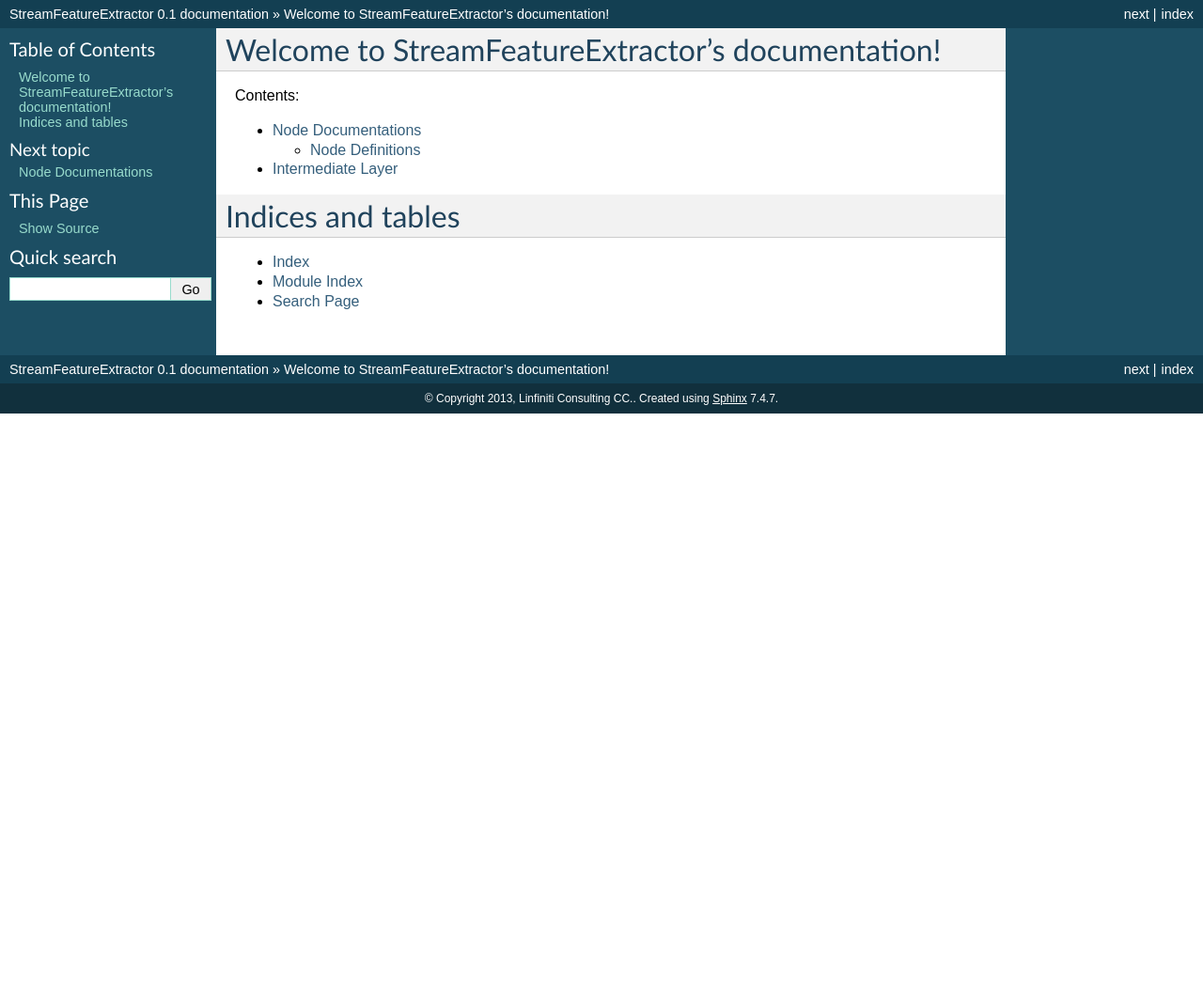
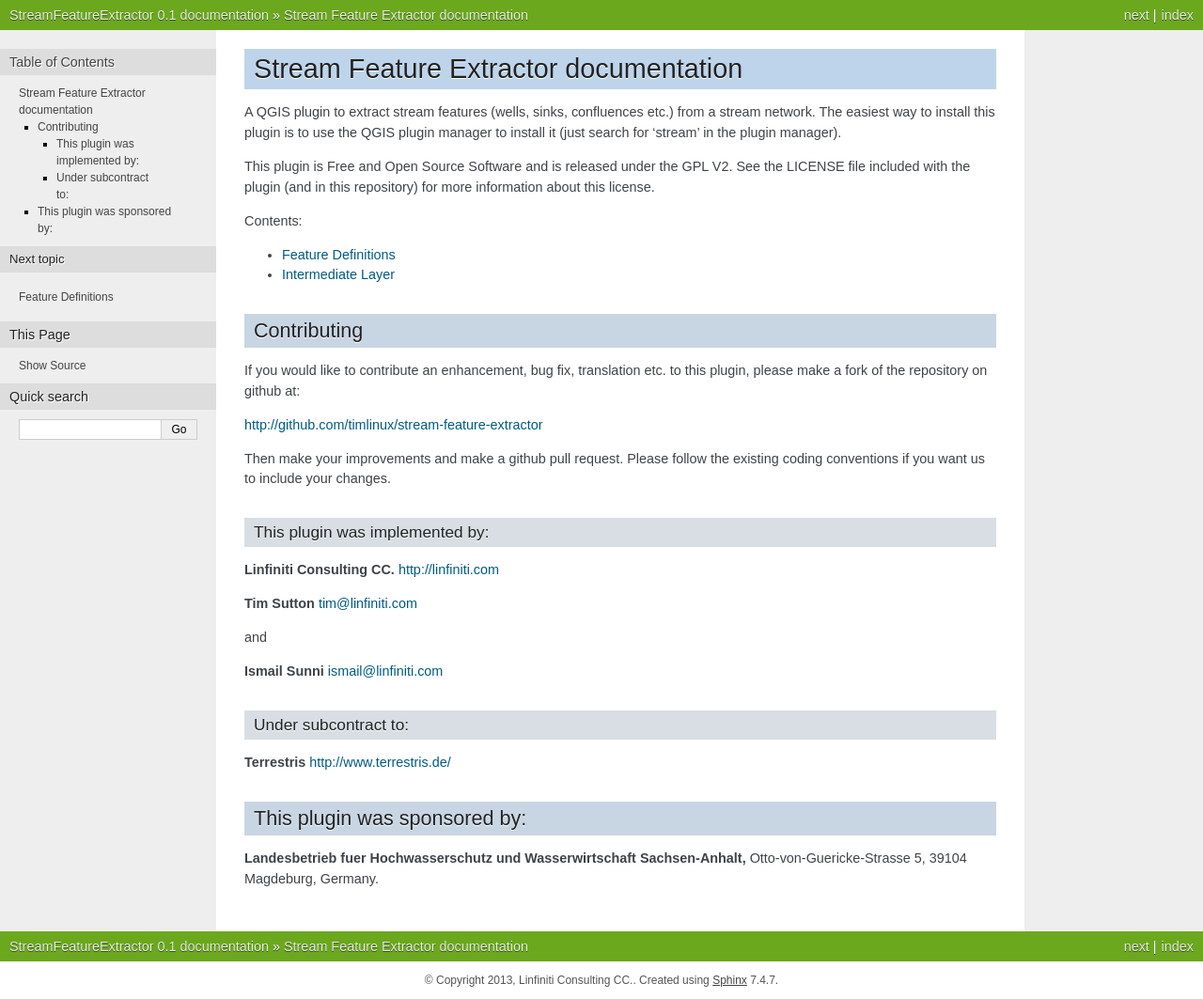
Before and after one commit to kartoza/stream_feature_extractor, a Sphinx documentation site: the page built from help/source/index.rst, in a window 1280 px wide. Shown: the whole page at 94% size. Built offline with Sphinx 7.4.7, drawn with Linux system fonts in a browser that asks for light colours; formulas are drawn with MathJax 3; before the commit the page ends 900 px from its top, so only the background shows below that.

Commit message:
Fix for context help. Updates to docs. Fixed sentry flag in options. Logging tweaks.

```diff
--- a/__init__.py
+++ b/__init__.py
@@ -24,10 +24,9 @@
 # this import required to enable PyQt API v2
 import qgis  # pylint: disable=W0611
 
-import os
 import custom_logging
 
-os.environ['SENTRY'] = '1'
+
 sentry_url = (
     'http://b257c02328384628a50de20d257cf06e:'
     'ab515d8c88b746d484351321b0111b44@sentry.linfiniti.com/10')
--- a/custom_logging.py
+++ b/custom_logging.py
@@ -135,10 +135,6 @@
     formatter = logging.Formatter(
         '%(asctime)s - %(name)s - %(levelname)s - %(message)s')
     # create syslog handler which logs even debug messages
-    # (ariel): Make this log to /var/log/safe.log instead of
-    #               /var/log/syslog
-    # (Tim) Ole and I discussed this - we prefer to log into the
-    # user's temporary working directory.
     log_temp_dir = temp_dir('logs')
     path = os.path.join(log_temp_dir, 'qgis.log')
     if log_file is None:
@@ -160,7 +156,7 @@
     #  * Enable the 'plugins/use_sentry' QSettings option
     # before this will be enabled.
     settings = QtCore.QSettings()
-    flag = settings.value('plugins/use_sentry', False)
+    flag = settings.value('stream-feature-extractor/sentry-logging', False)
     if 'SENTRY' in os.environ or flag:
         client = Client(sentry_url)
         sentry_handler = SentryHandler(client)
--- a/help/source/conf.py
+++ b/help/source/conf.py
@@ -91,7 +91,7 @@
 
 # The theme to use for HTML and HTML Help pages.  See the documentation for
 # a list of builtin themes.
-html_theme = 'default'
+html_theme = 'nature'
 
 # Theme options are theme-specific and customize the look and feel of a theme
 # further.  For a list of options available for each theme, see the
--- a/help/source/nodes.rst
+++ b/help/source/features.rst
@@ -1,10 +1,10 @@
-.. _node_documentations:
+.. _node_documentation:
 
-Node Documentations
+Feature Definitions
 ===================
 
-Node Definitions
-----------------
+This document describes the logic used for determining what type (if any) of
+feature each node represents.
 
 1. Crossing / *Kreuzung*
 
--- a/help/source/index.rst
+++ b/help/source/index.rst
@@ -1,22 +1,62 @@
-.. StreamFeatureExtractor documentation master file, created by
-   sphinx-quickstart on Sun Feb 12 17:11:03 2012.
-   You can adapt this file completely to your liking, but it should at least
-   contain the root `toctree` directive.
 
-Welcome to StreamFeatureExtractor's documentation!
-==================================================
+Stream Feature Extractor documentation
+======================================
+
+A QGIS plugin to extract stream features (wells, sinks, confluences etc.)
+from a stream network. The easiest way to install this plugin is to use
+the QGIS plugin manager to install it (just search for 'stream' in the
+plugin manager).
+
+This plugin is Free and Open Source Software and is released under the GPL V2.
+See the LICENSE file included with the plugin (and in this repository) for
+more information about this license.
 
 Contents:
 
 .. toctree::
    :maxdepth: 2
 
-   nodes
+   features
    intermediate_layer
 
-Indices and tables
-==================
 
-* :ref:`genindex`
-* :ref:`modindex`
-* :ref:`search`
+Contributing
+------------
+
+If you would like to contribute an enhancement, bug fix, translation etc. to
+this plugin, please make a fork of the repository on github at:
+
+http://github.com/timlinux/stream-feature-extractor
+
+Then make your improvements and make a github pull request. Please follow
+the existing coding conventions if you want us to include your changes.
+
+This plugin was implemented by:
+...............................
+
+**Linfiniti Consulting CC.**
+http://linfiniti.com
+
+**Tim Sutton**
+tim@linfiniti.com
+
+and
+
+**Ismail Sunni**
+ismail@linfiniti.com
+
+
+Under subcontract to:
+.....................
+
+**Terrestris**
+http://www.terrestris.de/
+
+
+This plugin was sponsored by:
+-----------------------------
+
+**Landesbetrieb fuer Hochwasserschutz und Wasserwirtschaft Sachsen-Anhalt,**
+Otto-von-Guericke-Strasse 5,
+39104
+Magdeburg, Germany.
```
Also changed, not shown: other parts of help/source/features.rst (+1 -1 lines), stream_feature_extractor.py (+3 -6 lines), stream_options_dialog.py (+10 -0 lines), stream_utilities.py (+10 -2 lines), 2 other files.
